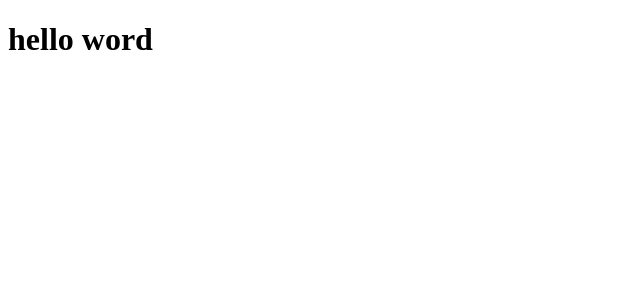
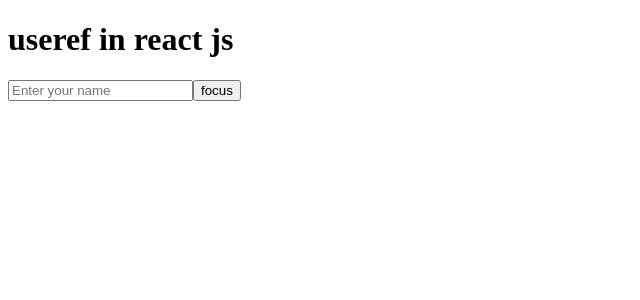
Before and after one commit to Sonukumar201995/react_practice-02, a React (Vite) app: page / in a window 1280 px wide. Shown: the top 300 px of the page, without its empty margins (0-640 px from the left). Built offline with nearby package versions, Linux system fonts and the light colour scheme.

Commit message:
use ref in react

```diff
--- a/src/App.jsx
+++ b/src/App.jsx
@@ -1,10 +1,19 @@
-function App()
-{
-  return(
+import { useRef } from "react";
+
+function App() {
+  const inputref = useRef(null);
+
+  const inputhandle = () => {
+    inputref.current.focus();
+  };
+
+  return (
     <>
-    <h1>hello word</h1>
+      <h1>useref in react js</h1>
+      <input type="text" placeholder="Enter your name" ref={inputref} />
+      <button onClick={inputhandle}>focus</button>
     </>
-  )
+  );
 }
 
 export default App;
```
Also changed, not shown: 1 other file (tests, documents, lock files or other folders).
